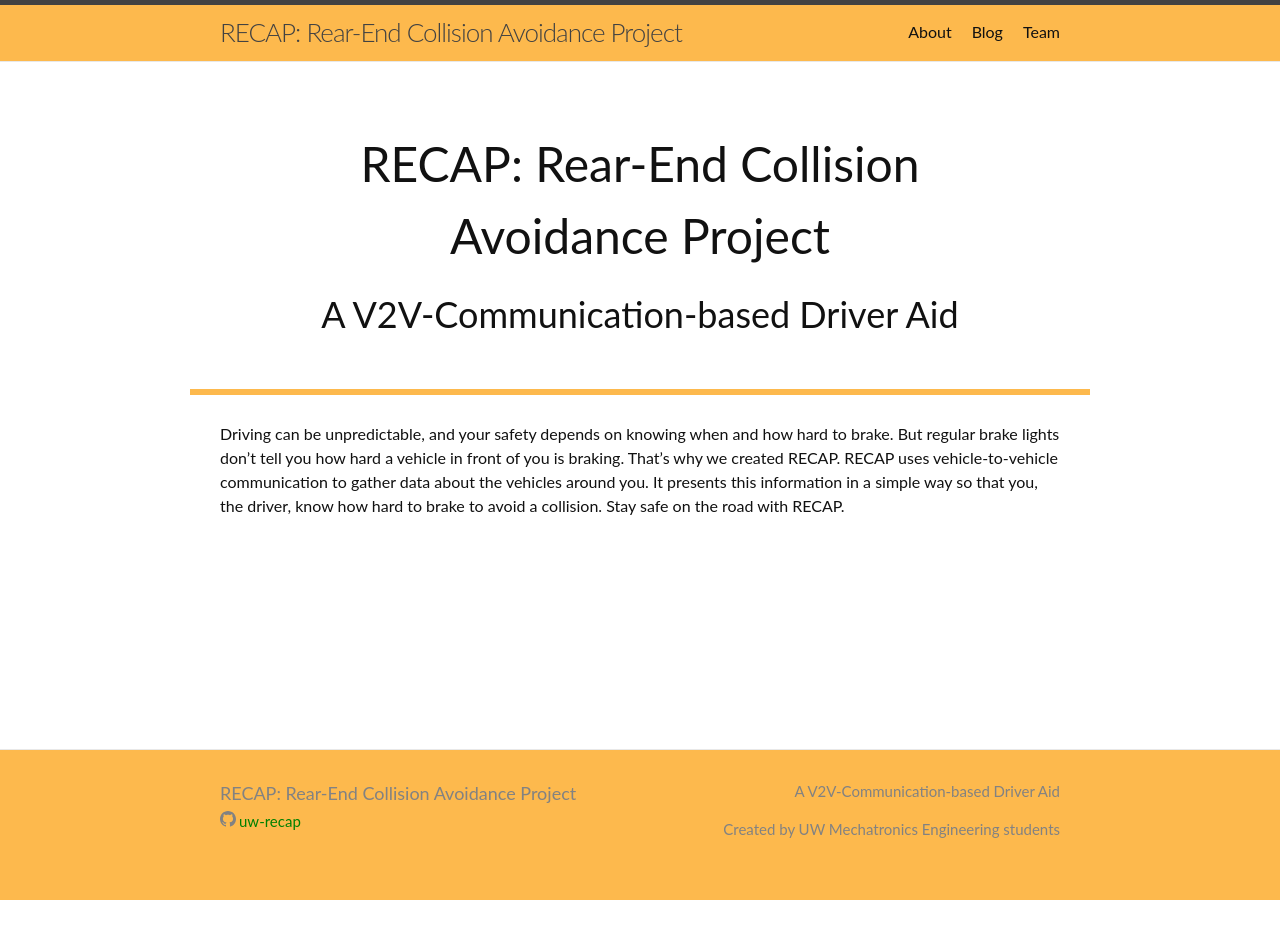
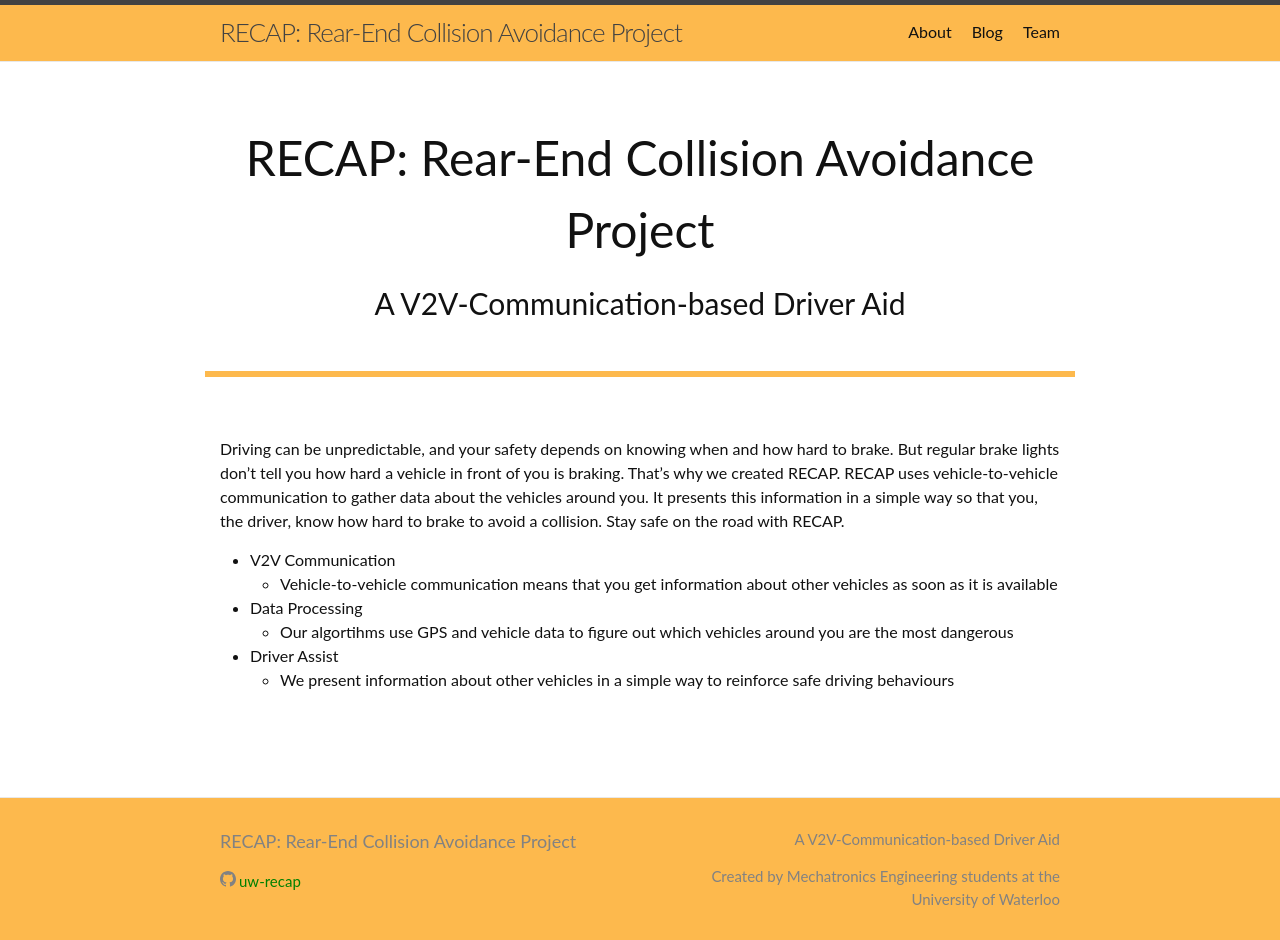
Before and after one commit to uw-recap/uw-recap.github.io, a Jekyll site: the page built from index.md, in a window 1280 px wide. Built offline with Jekyll 4.4.1, drawn with Linux system fonts in a browser that asks for light colours; before the commit the page ends 900 px from its top, so only the background shows below that.

Commit message:
A couple more changes

```diff
--- a/_includes/footer.html
+++ b/_includes/footer.html
@@ -6,16 +6,16 @@
     <div class="footer-col-wrapper">
       <div class="footer-col one-half footer-col-left" >
       <h2 class="footer-heading">{{ site.title | escape }}</h2>
+      {%- assign social = site.minima.social_links -%}
+      <a href="https://github.com/{{ social.github | cgi_escape | escape }}" title="{{ social.github | escape }}"><svg class="svg-icon grey github-icon"><use xlink:href="{{ '/assets/minima-social-icons.svg#github' | relative_url }}"></use></svg>{{ social.github }}</a>
       </div>
 
       <div class="footer-col one-half footer-col-right">
         <p>{{- site.description | escape -}}</p>
-        <p>Created by UW Mechatronics Engineering students</p>
+        <p>Created by Mechatronics Engineering students at the University of Waterloo</p>
       </div>
 
       <div class="footer-github-link">
-        {%- assign social = site.minima.social_links -%}
-        <a href="https://github.com/{{ social.github | cgi_escape | escape }}" title="{{ social.github | escape }}"><svg class="svg-icon grey github-icon"><use xlink:href="{{ '/assets/minima-social-icons.svg#github' | relative_url }}"></use></svg>{{ social.github }}</a>
       </div>
 
     </div>
--- a/_layouts/home.html
+++ b/_layouts/home.html
@@ -4,7 +4,7 @@ layout: default
 
 <div class="home">
     <div class="home-section">
-        <div class="home-main-title">
+        <div class="home-main-title wrapper">
             <div class="home-main-title-text">
                 <h1 class="main-title">{{ site.title }}</h1>
                 <h2 class="main-subtitle">{{ site.description }}</h2>
@@ -16,12 +16,5 @@ layout: default
         <div class="home-main-text wrapper">
             {{ content }}
         </div>
-            <!--<img src="/assets/img/team-cropped.jpg" class="home-main-image"/>-->
     </div>
-    <!-- next section -->
-    <!-- split into three columns -->
-    <!-- each with a large icon and a description -->
-    <!-- link to about/"learn more" page -->
-    <!-- then a team section? -->
-
 </div>
--- a/_sass/custom.scss
+++ b/_sass/custom.scss
@@ -1,29 +1,24 @@
 .home-section {
-    width: 100%;
-    height: 300px;
-    position: relative;
+    width: calc(100% - 2*$spacing-unit);
+    padding: $spacing-unit;
 }
 
 .home-main-title {
     width: 100%;
     height: 100%;
-    // background-color: #6885ad;
 }
 
 .home-main-image {
     opacity: 0.4;
     width: 100%;
     height: 100%;
-    position: absolute;
+    float: left;
 }
 
 .home-main-title-text {
     text-align: center;
-    position: absolute;
     top: 50%;
     left: 50%;
-    transform: translate(-50%, -50%);
-    // color: white;
 }
 
 .main-title {
@@ -31,7 +26,7 @@
 }
 
 .main-subtitle {
-    font-size: 36px;
+    font-size: 30px;
 }
 
 .home-main-text {
@@ -40,10 +35,12 @@
 
 .footer-col-left {
     text-align: left;
+    float: left;
 }
 
 .footer-col-right {
     text-align: right;
+    float: right;
 }
 
 .footer-github-link {
--- a/_sass/minima/_layout.scss
+++ b/_sass/minima/_layout.scss
@@ -125,7 +125,7 @@
 .site-footer {
   border-top: 1px solid $grey-color-light;
   background-color: $brand-color;
-  padding: $spacing-unit 0;
+  padding: $spacing-unit 0 0 0;
 }
 
 .footer-heading {
@@ -300,11 +300,11 @@
 }
 
 .separator {
-  width: -webkit-calc(#{$content-width});
-  width:         calc(#{$content-width});
+  width: -webkit-calc(#{$content-width} - (#{$spacing-unit}));
+  width:         calc(#{$content-width} - (#{$spacing-unit}));
+
   background-color: $brand-color;
   height: 6px;
-  position: absolute;
-  left: 50%;
-transform: translate(-50%, -50%);
+  margin-right: auto;
+  margin-left: auto;
 }
--- a/index.md
+++ b/index.md
@@ -17,3 +17,10 @@ Sales pitch (based on the Crossing the Chasm / Geoffrey Moore template):
 - Our product (describe the key product features) -->
 
 Driving can be unpredictable, and your safety depends on knowing when and how hard to brake. But regular brake lights don’t tell you how hard a vehicle in front of you is braking. That’s why we created RECAP. RECAP uses vehicle-to-vehicle communication to gather data about the vehicles around you. It presents this information in a simple way so that you, the driver, know how hard to brake to avoid a collision. Stay safe on the road with RECAP.
+
+- V2V Communication
+  - Vehicle-to-vehicle communication means that you get information about other vehicles as soon as it is available
+- Data Processing
+  - Our algortihms use GPS and vehicle data to figure out which vehicles around you are the most dangerous
+- Driver Assist
+  - We present information about other vehicles in a simple way to reinforce safe driving behaviours
```
Also changed, not shown: team.md (+2 -0 lines).
